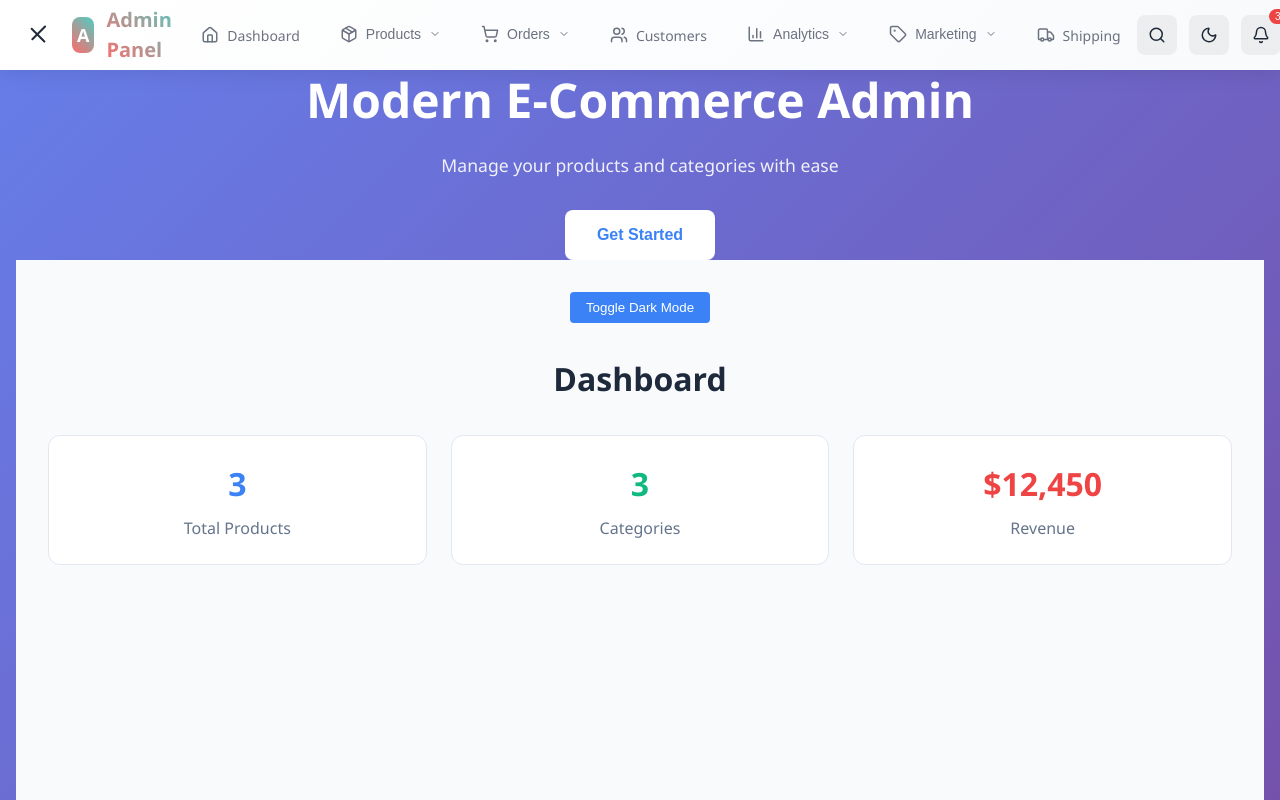
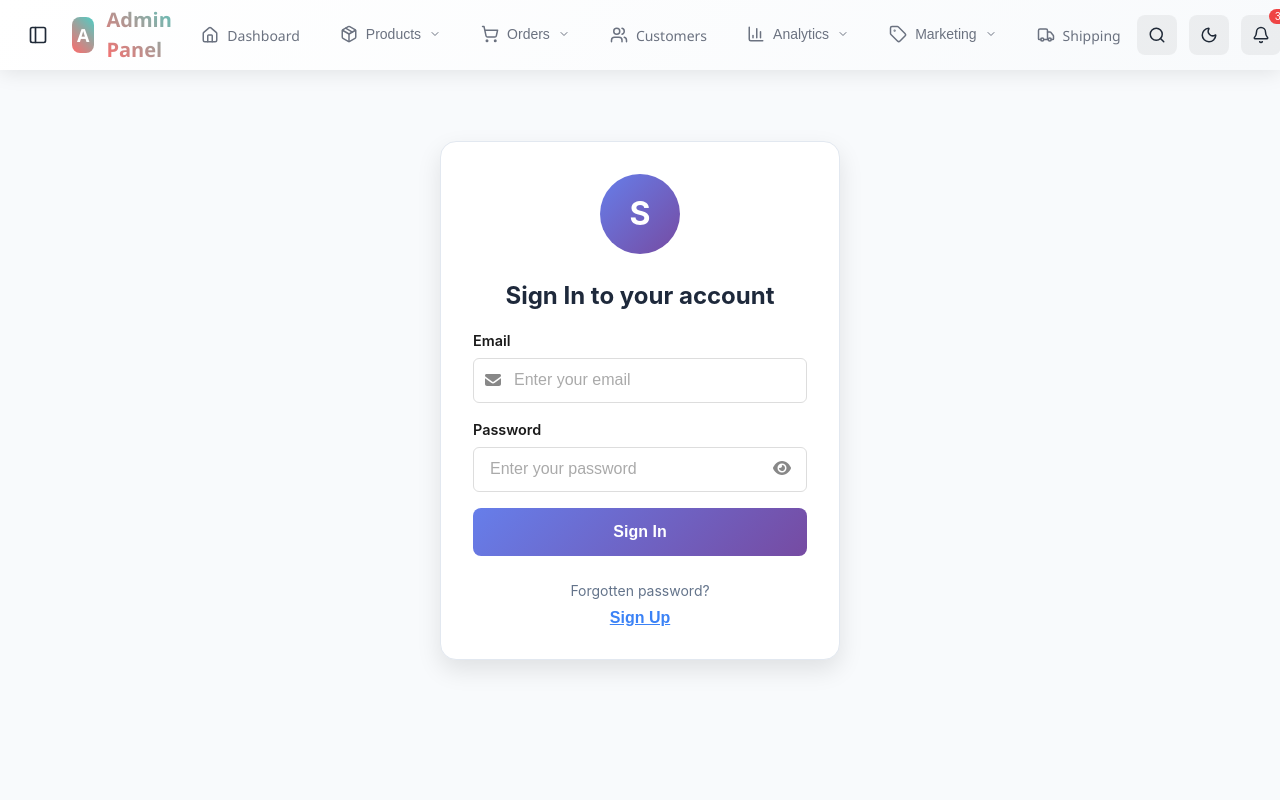
Before and after one commit to wadi0/zaw-collection-laravel-api-admin-frontend, a React (Vite) app: page /sign-in in a window 1280 px wide. Before the commit this address led to /. Shown: the top 800 px of the page. Built offline with nearby package versions, Linux system fonts and the light colour scheme.

Commit message:
layout done

```diff
--- a/src/App.jsx
+++ b/src/App.jsx
@@ -13,6 +13,7 @@ import Categories from "./pages/categories/Categories.jsx";
 import AddProduct from "./pages/product/AddProduct.jsx";
 import Home from "./pages/home/Home.jsx";
 import SignUp from "./pages/auth/SignUp.jsx";
+import path from "./routes/path.jsx";
 
 function App() {
     return (
@@ -23,8 +24,8 @@ function App() {
                     <Route element={<PublicRoute />}>
                         <Route path="/" element={<AuthLayout />}>
                             <Route index element={<Home />} />
-                            <Route path="signin" element={<SignIn />} />
-                            <Route path="signup" element={<SignUp />} />
+                            <Route path={path.signin} element={<SignIn />} />
+                            <Route path={path.signup} element={<SignUp />} />
                         </Route>
                     </Route>
 
--- a/src/navbar/Navbar.jsx
+++ b/src/navbar/Navbar.jsx
@@ -1,8 +1,8 @@
 import React, {useEffect, useState} from 'react';
 import { Link, useLocation } from 'react-router-dom';
 import {
-  Home, Package, ShoppingCart, Users, BarChart3,
-  Tag, Truck, Bell, Search, Menu, X, ChevronDown, LogOut, User, Sun, Moon
+    Home, Package, ShoppingCart, Users, BarChart3,
+    Tag, Truck, Bell, Search, PanelLeft, PanelLeftClose, X, ChevronDown, LogOut, User, Sun, Moon, Menu
 } from 'lucide-react';
 import './navbar.scss';
 import {useApp} from "../context/AppContext.jsx";
@@ -233,11 +233,8 @@ const Navbar = ({ onToggleSidebar, sidebarVisible }) => {
             className="sidebar-toggle"
             title="Toggle Sidebar"
           >
-            <div className={`hamburger ${!sidebarVisible ? 'active' : ''}`}>
-              <span></span>
-              <span></span>
-              <span></span>
-            </div>
+            {/* Conditional sidebar icon - now it should work properly */}
+            {sidebarVisible ? <PanelLeftClose size={20} /> : <PanelLeft size={20} />}
           </button>
           <Link to="/admin/dashboard" className="logo">
             <div className="logo-icon">A</div>
--- a/src/navbar/navbar.scss
+++ b/src/navbar/navbar.scss
@@ -3,6 +3,13 @@ button {
   outline: none !important;
   border: none !important;
   box-shadow: none !important;
+
+  // All SVG icons inside buttons should not interfere with button clicks
+  svg {
+    pointer-events: none;
+    cursor: inherit; // Inherit cursor from parent button
+  }
+
   &:focus, &:active, &:focus-visible {
     outline: none !important;
     border: none !important;
@@ -39,30 +46,17 @@ button {
     background: none;
     border: none;
     cursor: pointer;
-    padding: 8px;
+    padding: 0 8px;
     border-radius: 8px;
     transition: all 0.3s ease;
-  }
+    display: flex;
+    align-items: center;
+    justify-content: center;
 
-  .hamburger {
-    display: flex;
-    flex-direction: column;
-    width: 20px;
-    height: 16px;
-    justify-content: space-between;
-
-    span {
-      display: block;
-      height: 2px;
-      width: 100%;
-      border-radius: 2px;
-      transition: all 0.3s ease;
-    }
-
-    &.active {
-      span:nth-child(1) { transform: rotate(45deg) translate(5px, 5px); }
-      span:nth-child(2) { opacity: 0; }
-      span:nth-child(3) { transform: rotate(-45deg) translate(7px, -6px); }
+    // Ensure icon doesn't interfere with button click
+    svg {
+      pointer-events: none !important;
+      cursor: pointer !important;
     }
   }
 
@@ -121,6 +115,11 @@ button {
       position: relative;
       overflow: hidden;
 
+      // Icons inside nav links should not interfere
+      svg {
+        pointer-events: none !important;
+      }
+
       &::before {
         content: '';
         position: absolute;
@@ -141,6 +140,7 @@ button {
 
       .dropdown-arrow {
         transition: transform 0.3s ease;
+        pointer-events: none !important;
       }
 
       &.dropdown-open .dropdown-arrow {
@@ -223,6 +223,13 @@ button {
         cursor: pointer;
         transition: background-color 0.3s ease;
         margin-left: 4px;
+        display: flex;
+        align-items: center;
+        justify-content: center;
+
+        svg {
+          pointer-events: none !important;
+        }
       }
     }
   }
@@ -270,6 +277,10 @@ button {
         display: flex;
         align-items: center;
         justify-content: center;
+
+        svg {
+          pointer-events: none !important;
+        }
       }
     }
   }
@@ -290,6 +301,11 @@ button {
     border-radius: 8px;
     cursor: pointer;
     transition: all 0.3s ease;
+
+    svg {
+      pointer-events: none !important;
+    }
+
     &:hover { transform: translateY(-1px); }
   }
 
@@ -306,6 +322,7 @@ button {
       border-radius: 10px;
       min-width: 16px;
       text-align: center;
+      pointer-events: none;
     }
   }
 
@@ -390,6 +407,10 @@ button {
           &.info { background: #dbeafe; color: #1d4ed8; }
           &.success { background: #dcfce7; color: #16a34a; }
           &.warning { background: #fef3c7; color: #d97706; }
+
+          svg {
+            pointer-events: none;
+          }
         }
 
         &:hover .notification-icon { transform: scale(1.1); }
@@ -470,6 +491,7 @@ button {
       color: white;
       font-weight: 600;
       font-size: 12px;
+      pointer-events: none;
     }
   }
 
@@ -520,6 +542,10 @@ button {
       transition: all 0.2s ease;
       font-size: 14px;
 
+      svg {
+        pointer-events: none;
+      }
+
       &:hover {
         transform: translateX(4px);
       }
@@ -533,6 +559,10 @@ button {
     cursor: pointer;
     padding: 8px;
     border-radius: 4px;
+
+    svg {
+      pointer-events: none !important;
+    }
   }
 
   // Light Mode
@@ -544,7 +574,6 @@ button {
       color: #1f2937;
     }
 
-    .hamburger span { background: #1f2937; }
     .sidebar-toggle:hover { background: rgba(0, 0, 0, 0.05); }
 
     .nav-link {
@@ -674,7 +703,6 @@ button {
       color: #ffffff;
     }
 
-    .hamburger span { background: #ffffff; }
     .sidebar-toggle:hover { background: rgba(255, 255, 255, 0.1); }
 
     .nav-link {
@@ -821,6 +849,10 @@ button {
         display: flex;
         align-items: center;
         gap: 12px;
+
+        svg {
+          pointer-events: none;
+        }
       }
 
       &:hover, &.active { transform: translateX(2px); }
@@ -828,6 +860,7 @@ button {
 
     .mobile-dropdown-arrow {
       transition: transform 0.3s ease;
+      pointer-events: none;
       &.open { transform: rotate(180deg); }
     }
 
```
